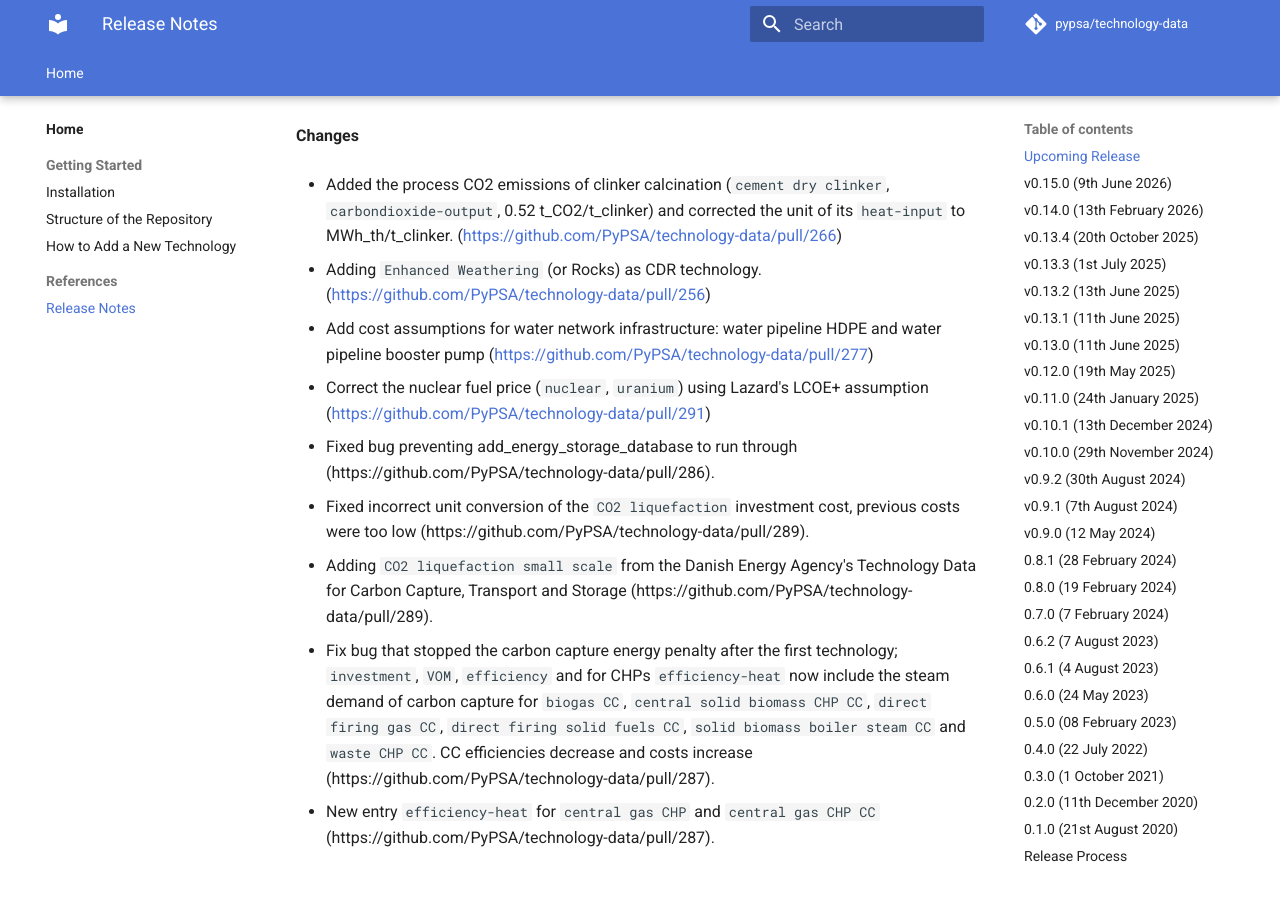
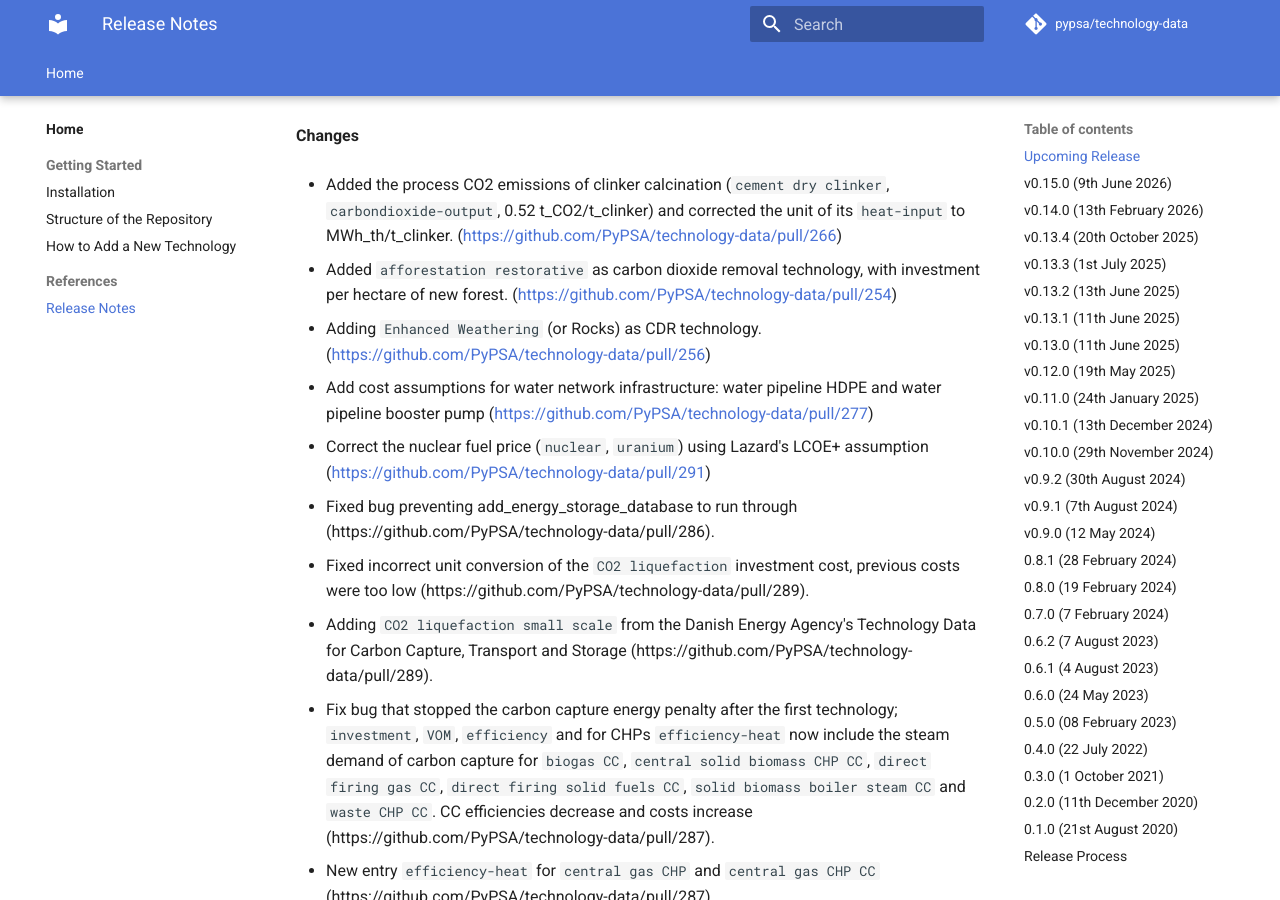
Before and after one commit to PyPSA/technology-data, an MkDocs documentation site: the page built from doc/release_notes.md, in a window 1280 px wide and 900 px high, scrolled down 612 px. Built offline with MkDocs 1.6.1 and Material for MkDocs 9.7.7, drawn with Linux system fonts in a browser that asks for light colours; comment, search, counter and statistics services are not loaded.

Commit message:
afforestation restorative: trace values to Bodin et al. (2021) Table 1
- rename to lower-case `afforestation restorative`
- investment: 30% of upper bounds of establishment plus NPV (7%) of
  maintenance in years 1-5, converted at ECB 2020 average rate
- FOM set to 0, as maintenance only occurs in years 1-5
- lifetime marked as guesstimate
- move release note to doc/release_notes.md and regenerate outputs

Co-Authored-By: Claude Opus 5.5 <noreply@anthropic.com>

```diff
--- a/doc/release_notes.md
+++ b/doc/release_notes.md
@@ -23,6 +23,8 @@
 **Changes**
 
 * Added the process CO2 emissions of clinker calcination (`cement dry clinker`, `carbondioxide-output`, 0.52 t_CO2/t_clinker) and corrected the unit of its `heat-input` to MWh_th/t_clinker. (<https://github.com/PyPSA/technology-data/pull/266>)
+
+* Added `afforestation restorative` as carbon dioxide removal technology, with investment per hectare of new forest. (<https://github.com/PyPSA/technology-data/pull/254>)
 
 * Adding `Enhanced Weathering` (or Rocks) as CDR technology. (<https://github.com/PyPSA/technology-data/pull/256>)
 
```
Also changed, not shown: 15 other files.
